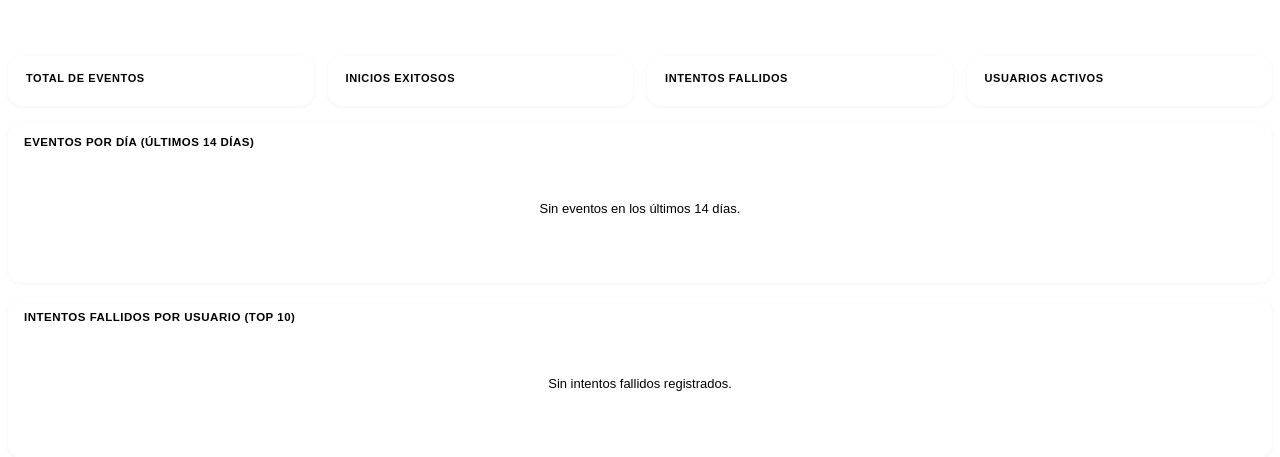
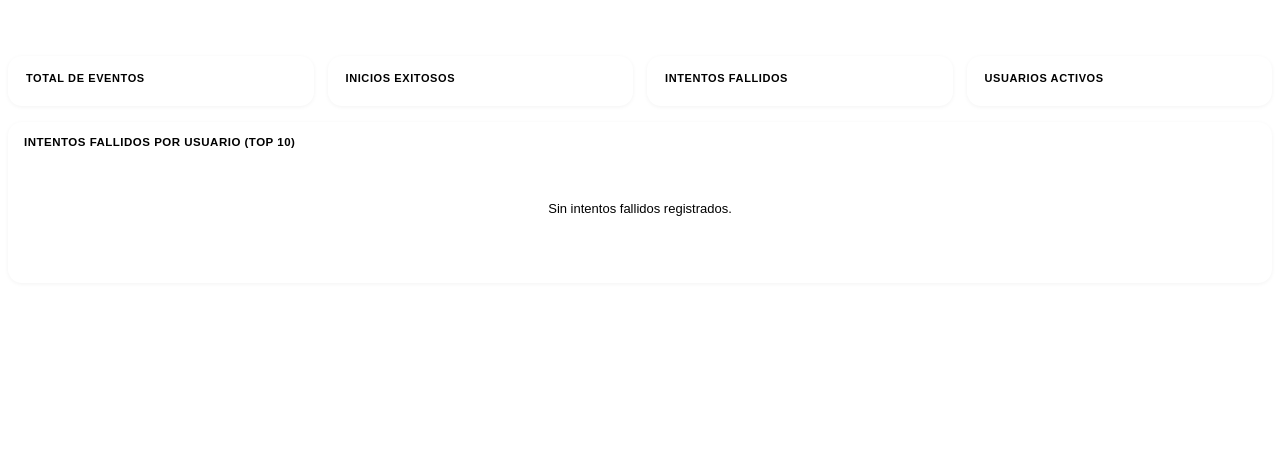
Before and after one commit to Ana05509/ANALISIS_COMPARATIVO, a Django app: template analisis/templates/admin/analisis/eventoacceso/dashboard_stats.html in a window 1280 px wide. Shown: the top 457 px of the page. Run offline with Django 5.2, Linux system fonts and the light colour scheme; the template is opened without the code that fills it, so the values that code supplies are empty; some libraries are stand-ins or nearby versions.

Commit message:
aaaditooor

```diff
--- a/analisis/templates/admin/analisis/eventoacceso/dashboard_stats.html
+++ b/analisis/templates/admin/analisis/eventoacceso/dashboard_stats.html
@@ -49,12 +49,8 @@
     .aud-stat-usuarios { --aud-color: var(--tb-morado); }
 
     .aud-charts-grid {
-        display: grid;
-        grid-template-columns: minmax(0, 1.3fr) minmax(0, 1fr);
-        gap: 14px;
         margin-bottom: 4px;
     }
-    @media (max-width: 1300px) { .aud-charts-grid { grid-template-columns: minmax(0, 1fr); } }
 
     .aud-chart-card {
         background: #fff; border: 1px solid var(--tb-border); border-radius: 14px;
@@ -116,10 +112,6 @@
 
     <div class="aud-charts-grid">
         <div class="aud-chart-card">
-            <div class="aud-chart-title">Eventos por día (últimos 14 días)</div>
-            <div id="aud-grafico-dias"></div>
-        </div>
-        <div class="aud-chart-card">
             <div class="aud-chart-title">Intentos fallidos por usuario (top 10)</div>
             <div id="aud-grafico-fallidos"></div>
         </div>
@@ -155,7 +147,6 @@
     }
 
     var FIGURAS = {
-        dias:     {{ grafico_eventos_json|default:"null"|safe }},
         fallidos: {{ grafico_fallidos_json|default:"null"|safe }},
     };
 
@@ -172,7 +163,6 @@
 
     function dibujar() {
         if (typeof Plotly === 'undefined') { setTimeout(dibujar, 100); return; }
-        pintar('aud-grafico-dias', FIGURAS.dias, 'Sin eventos en los últimos 14 días.');
         pintar('aud-grafico-fallidos', FIGURAS.fallidos, 'Sin intentos fallidos registrados.');
     }
     // Esperar al siguiente frame (layout ya calculado) en vez de dibujar
```
Also changed, not shown: analisis/admin.py (+6 -4 lines).
